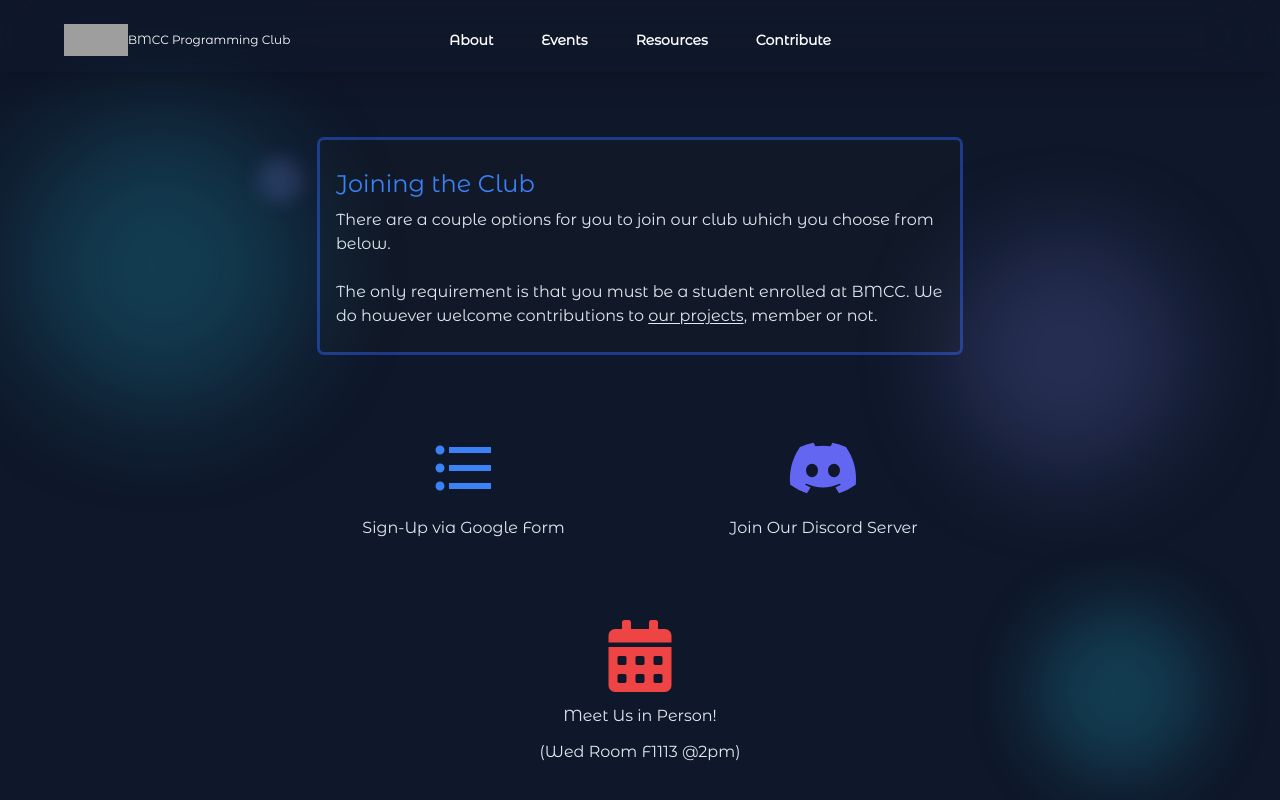
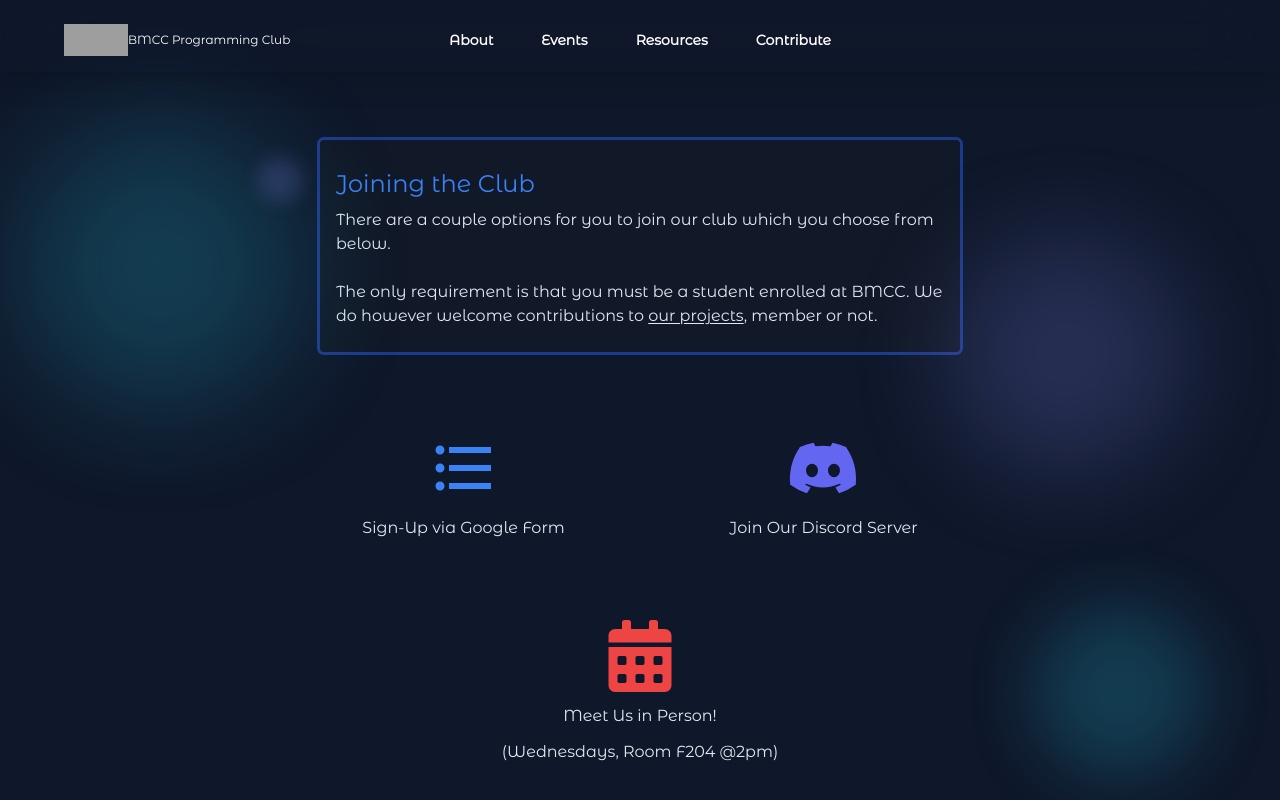
Before and after one commit to abirmahmood6/club-website, a Next.js app: page /join in a window 1280 px wide. Shown: the top 800 px of the page. Built offline with nearby package versions, Linux system fonts and the light colour scheme; grey boxes are pictures that could not be loaded.

Commit message:
minor change; F204 is our default loc.

```diff
--- a/src/pages/join/index.js
+++ b/src/pages/join/index.js
@@ -112,7 +112,7 @@ const Join = () => {
         <div className={'mx-auto text-center'}>
           <FaCalendarAlt className={'mx-auto text-7xl text-red-500'} />
           <p className={'mx-auto mt-3'}>Meet Us in Person!</p>
-          <p className={'mx-auto mt-3'}>(Wed Room F1113 @2pm)</p>
+          <p className={'mx-auto mt-3'}>(Wednesdays, Room F204 @2pm)</p>
         </div>
       </div>
     </div>
```
